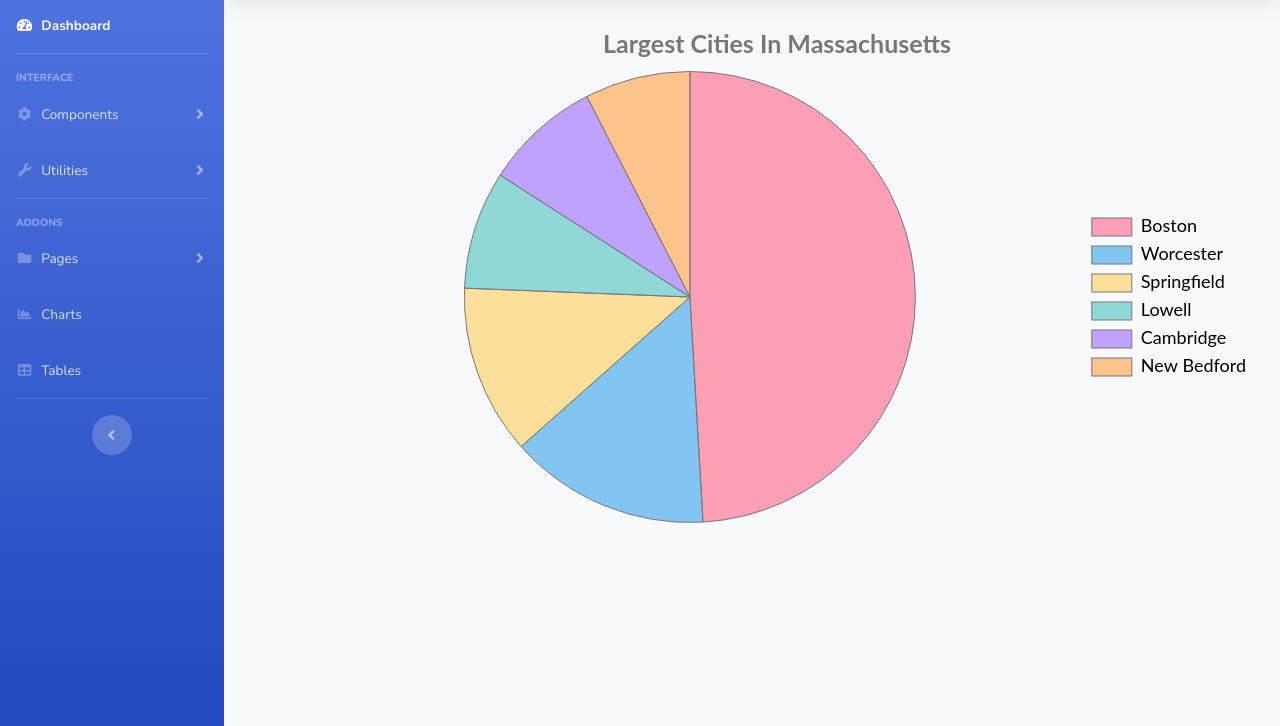
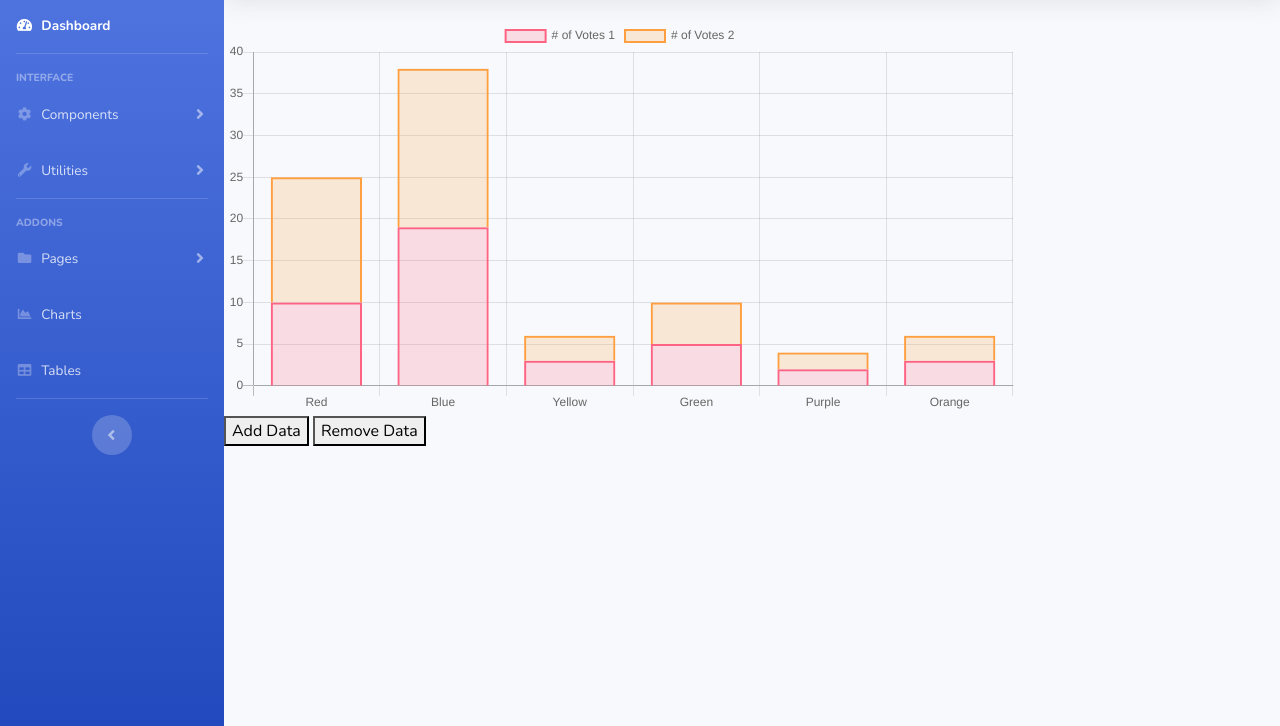
Before and after one commit to torixalfarezi/SB-Admin-2, a website: page index.html in a window 1280 px wide. Shown: the part 74-800 px from the top of the page. Drawn offline with nearby package versions, Linux system fonts and the light colour scheme.

Commit message:
menambahkan mixed chart

```diff
--- a/index.html
+++ b/index.html
@@ -8,7 +8,9 @@
   <meta name="viewport" content="width=device-width, initial-scale=1, shrink-to-fit=no">
   <meta name="description" content="">
   <meta name="author" content="">
-  <script src="https://cdn.jsdelivr.net/npm/chart.js@2.9.3/dist/Chart.min.js"></script>
+  <script src="https://cdnjs.cloudflare.com/ajax/libs/Chart.js/2.1.0/Chart.bundle.min.js"></script>
+  <link rel="stylesheet" href="https://stackpath.bootstrapcdn.com/bootstrap/4.4.1/css/bootstrap.min.css ">
+
 
   <title>SB Admin 2 - Dashboard</title>
 
@@ -328,75 +330,82 @@
 
         </nav>
         <!-- End of Topbar -->
-
-        <div class="container">
+        <div class="chart-container"  style="width: 75%;">
           <canvas id="myChart"></canvas>
         </div>
 
+        <button id="addData">Add Data</button>
+        <button id="removeData">Remove Data</button>
+
         <script>
-          let myChart = document.getElementById('myChart').getContext('2d');
+     var ctx = document.getElementById("myChart");
+var myChart = new Chart(ctx, {
+  type: 'bar',
+  data: {
+    labels: ["Red", "Blue", "Yellow", "Green", "Purple", "Orange"],
+    datasets: [{
+        label: '# of Votes 1',
+        data: [10, 19, 3, 5, 2, 3],
+        backgroundColor: [
+          'rgba(255, 99, 132, 0.2)',
+          'rgba(255, 99, 132, 0.2)',
+          'rgba(255, 99, 132, 0.2)',
+          'rgba(255, 99, 132, 0.2)',
+          'rgba(255, 99, 132, 0.2)',
+          'rgba(255, 99, 132, 0.2)'
+        ],
+        borderColor: [
+          'rgba(255,99,132,1)',
+          'rgba(255,99,132,1)',
+          'rgba(255,99,132,1)',
+          'rgba(255,99,132,1)',
+          'rgba(255,99,132,1)',
+          'rgba(255,99,132,1)'
+        ],
+        borderWidth: 2
+      },
+      {
+        label: '# of Votes 2',
+        data: [15, 19, 3, 5, 2, 3],
+        backgroundColor: [
+          'rgba(255, 159, 64, 0.2)',
+          'rgba(255, 159, 64, 0.2)',
+          'rgba(255, 159, 64, 0.2)',
+          'rgba(255, 159, 64, 0.2)',
+          'rgba(255, 159, 64, 0.2)',
+          'rgba(255, 159, 64, 0.2)'
+        ],
+        borderColor: [
+          'rgba(255, 159, 64, 1)',
+          'rgba(255, 159, 64, 1)',
+          'rgba(255, 159, 64, 1)',
+          'rgba(255, 159, 64, 1)',
+          'rgba(255, 159, 64, 1)',
+          'rgba(255, 159, 64, 1)'
+        ],
+        borderWidth: 2
 
-          // Global Options
-          Chart.defaults.global.defaultFontFamily = 'Lato';
-          Chart.defaults.global.defaultFontSize = 18;
-          Chart.defaults.global.defaultFontColor = '#777';
+      }
+    ]
+  },
+  options: {
+    scales: {
+      yAxes: [{
+        stacked: true,
+        ticks: {
+          beginAtZero: true
+        }
+      }],
+      xAxes: [{
+        stacked: true,
+        ticks: {
+          beginAtZero: true
+        }
+      }]
 
-          let massPopChart = new Chart(myChart, {
-            type:'pie',
-            data:{
-              labels:['Boston', 'Worcester', 'Springfield', 'Lowell', 'Cambridge', 'New Bedford'],
-              datasets:[{
-                label:'Population',
-                data:[
-                  617594,
-                  181045,
-                  153060,
-                  106519,
-                  105162,
-                  95072
-                ],
-
-                backgroundColor:[
-                  'rgba(255, 99, 132, 0.6)',
-                  'rgba(54, 162, 235, 0.6)',
-                  'rgba(255, 206, 86, 0.6)',
-                  'rgba(75, 192, 192, 0.6)',
-                  'rgba(153, 102, 255, 0.6)',
-                  'rgba(255, 159, 64, 0.6)',
-                  'rgba(255, 99, 132, 0.6)'
-                ],
-                borderWidth:1,
-                borderColor:'#777',
-                hoverBorderWidth:3,
-                hoverBorderColor:'#000'
-              }]
-            },
-            options:{
-              title:{
-                display:true,
-                text:'Largest Cities In Massachusetts',
-                fontSize:25
-              },
-              legend:{
-                display:true,
-                position:'right',
-                labels:{
-                  fontColor:'#000'
-                }
-              },
-              layout:{
-                padding:{
-                  left:50,
-                  right:0,
-                  bottom:0,
-                  top:0
-                }
-              },
-              tooltips:{
-                enabled:true
-              }
-            }
-          });
+    }
+  }
+});
         </script>
 
 
```
Also changed, not shown: 404.html (+1 -1 lines).
